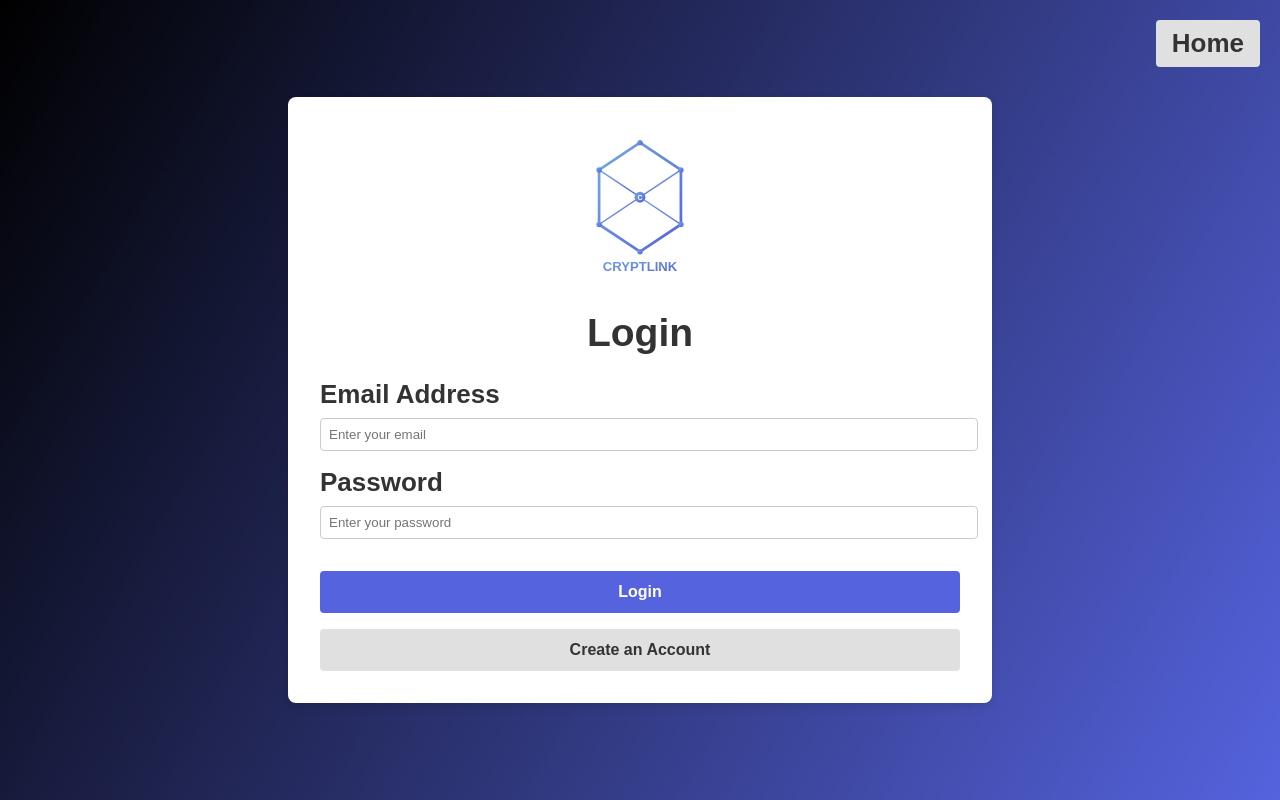
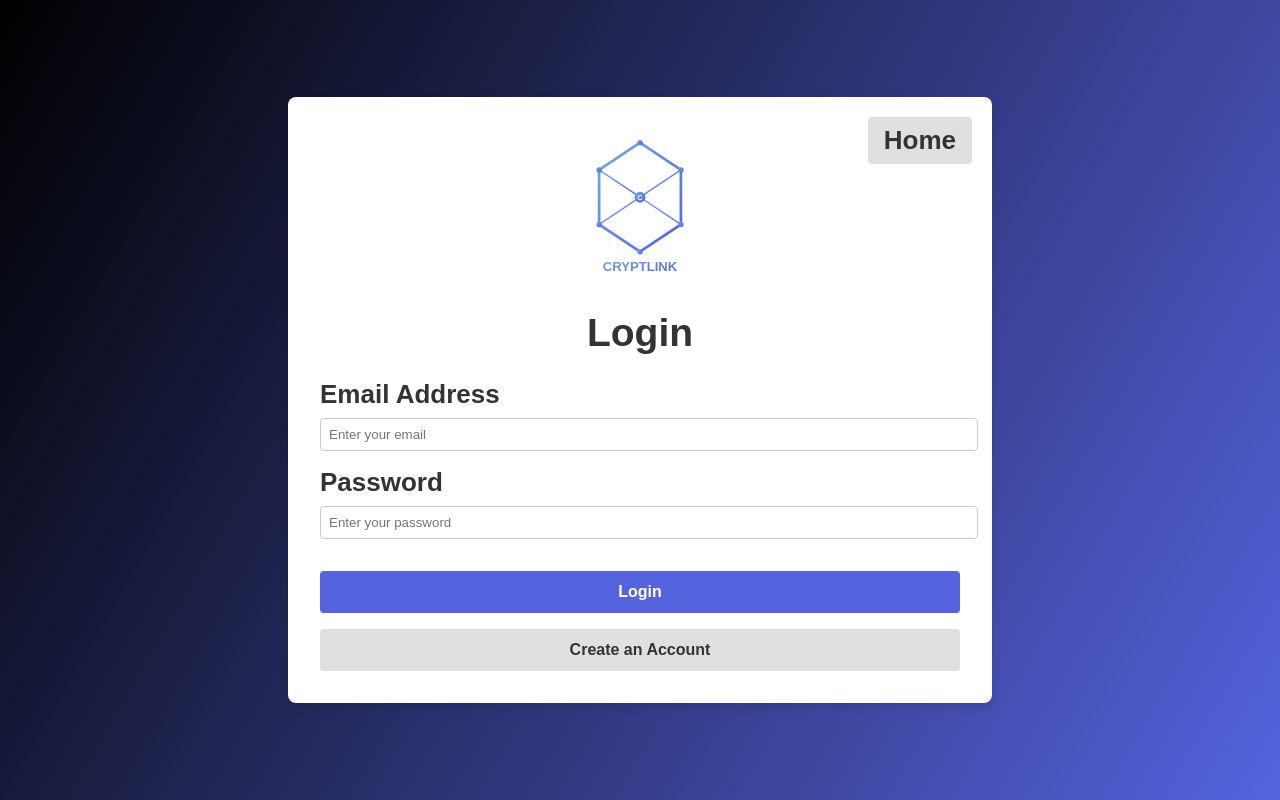
Before and after one commit to chysom9/CryptLink, a React (Create React App) app in the folder cryptlinkapp/: page /login in a window 1280 px wide. Built offline with nearby package versions, Linux system fonts and the light colour scheme.

Commit message:
chat comments gone

```diff
--- a/cryptlinkapp/src/App.js
+++ b/cryptlinkapp/src/App.js
@@ -4,11 +4,10 @@ import './css/App.css';
 import Home from "./JS/Home";
 import Registration from './JS/registration';
 import Login from './JS/login';
-/*import { ReactComponent as CryptLogo } from "./SVG/crpyt_logo.svg";*/
+
 
 function App() {
-  // Toggle state to switch between Login and Registration views (unused with Router)
-  /*const [showLogin, setShowLogin] = useState(true);*/
+
 
   return (
     <Router>
@@ -18,7 +17,7 @@ function App() {
             <Route path="/Home" element={<Home />} />
             <Route path="/login" element={<Login />} />
             <Route path="/register" element={<Registration />} />
-            <Route path="*" element={<Home />} /> {/* Default route to home */}
+            <Route path="*" element={<Home />} />
           </Routes>
         </header>
       </div>
--- a/cryptlinkapp/src/JS/Home.js
+++ b/cryptlinkapp/src/JS/Home.js
@@ -1,6 +1,6 @@
 import React from "react";
 import { Link } from "react-router-dom";
-import "../css/Home.css";  // Updated path to CSS folder
+import "../css/Home.css";
 import { ReactComponent as HomeLogo } from "../SVG/home_logo.svg";
 
 function Home() {
--- a/cryptlinkapp/src/css/Home.css
+++ b/cryptlinkapp/src/css/Home.css
@@ -57,7 +57,7 @@ html, body, #root {
     color: #ffffff;
 }
 
-/* Responsive adjustments */
+
 @media (max-width: 768px) {
     .home-container h1 {
         font-size: 2rem;
--- a/cryptlinkapp/src/css/login.css
+++ b/cryptlinkapp/src/css/login.css
@@ -12,7 +12,7 @@ html, body, #root {
     justify-content: center;
     align-items: center;
     min-height: 100vh;
-    width: 100vw; /* Ensure full width */
+    width: 100vw;
     background: linear-gradient(120deg, #000000, #5563DE);
     font-family: Arial, sans-serif;
 }
@@ -21,7 +21,7 @@ html, body, #root {
     background: #ffffff;
     padding: 2rem;
     border-radius: 8px;
-    min-width: 500px !important; /* Ensure a wider layout */
+    min-width: 500px !important;
     max-width: 700px !important;
     width: 50% !important;
     box-shadow: 0 4px 8px rgba(0, 0, 0, 0.1);
@@ -85,7 +85,7 @@ button:hover {
     background-color: #4151c9;
 }
 
-/* Media query for responsiveness */
+
 @media (max-width: 768px) {
     .login-form {
         width: 80%;
@@ -94,10 +94,10 @@ button:hover {
 }
 
 .svg-logo {
-    width: 150px;  /* or 10rem, or 50%, etc. */
+    width: 150px;
     height: auto;
     display: block;
-    margin: 0 auto; /* Center if needed */
+    margin: 0 auto;
   }
 
 
@@ -118,22 +118,7 @@ button:hover {
     background-color: #d6d6d6;
 }
 
-/* Ensure the white form container has a fixed width and relative positioning
-.login-form,
-.registration-form {
-    background: #ffffff;
-    padding: 2rem;
-    border-radius: 8px;
-    width: 600px;       /* Fixed width */
- /*   max-width: 90%;
- /*   box-shadow: 0 4px 8px rgba(0, 0, 0, 0.1);
- /*   position: relative; /* So that absolute children are positioned within it */
- /*   text-align: center;
-/*    margin: 0 auto;     /* Center the form horizontally */
-/*}
-/*
 
-/* Home button positioned inside the white div */
 .home-button-top {
     position: absolute;
     top: 20px;
@@ -152,7 +137,7 @@ button:hover {
     background-color: #d6d6d6;
 }
 
-/* Media query for responsiveness */
+
 @media (max-width: 768px) {
     .login-form,
     .registration-form {
--- a/cryptlinkapp/src/css/registration.css
+++ b/cryptlinkapp/src/css/registration.css
@@ -1,4 +1,3 @@
-/* Registration.css */
 
 html, body, #root {
   height: 100%;
@@ -12,7 +11,7 @@ html, body, #root {
   justify-content: center;
   align-items: center;
   min-height: 100vh;
-  width: 100vw; /* Ensure full width */
+  width: 100vw;
   background: linear-gradient(120deg, #000000, #5563DE);
   font-family: Arial, sans-serif;
 }
@@ -21,14 +20,14 @@ html, body, #root {
   background: #ffffff;
   padding: 2rem;
   border-radius: 8px;
-  min-width: 500px !important; /* Ensure a wider layout */
+  min-width: 500px !important;
   max-width: 700px !important;
   width: 50% !important;
   box-shadow: 0 4px 8px rgba(0, 0, 0, 0.1);
   text-align: center;
 }
 
-/* Logo */
+
 .logo {
   font-size: 2rem;
   font-weight: bold;
@@ -85,7 +84,7 @@ button:hover {
   background-color: #4151c9;
 }
 
-/* Media query for responsiveness */
+
 @media (max-width: 768px) {
   .registration-form {
       width: 80%;
@@ -110,53 +109,29 @@ button:hover {
 }
 
 .svg-logo {
-  width: 150px;  /* or 10rem, or 50%, etc. */
+  width: 150px;
   height: auto;
   display: block;
-  margin: 0 auto; /* Center if needed */
+  margin: 0 auto;
 }
 
-/* Ensure the container is positioned relatively
-.login-container,
-.registration-container {
-    position: relative;
-}
-
-/* Home button in the top right corner */
-/* .home-button-top {
-    position: absolute;
-    top: 20px;
-    right: 20px;
-    background-color: #e0e0e0;
-    color: #333;
-    padding: 0.5rem 1rem;
-    border: none;
-    border-radius: 4px;
-    text-decoration: none;
-    font-weight: bold;
-    cursor: pointer;
-}
-
-.home-button-top:hover {
-    background-color: #d6d6d6;
-} */ */
 
 
-/* Ensure the white form container has a fixed width and relative positioning */
+
 .login-form,
 .registration-form {
     background: #ffffff;
     padding: 2rem;
     border-radius: 8px;
-    width: 600px;       /* Fixed width */
+    width: 600px;
     max-width: 90%;
     box-shadow: 0 4px 8px rgba(0, 0, 0, 0.1);
-    position: relative; /* So that absolute children are positioned within it */
+    position: relative;
     text-align: center;
-    margin: 0 auto;     /* Center the form horizontally */
+    margin: 0 auto;
 }
 
-/* Home button positioned inside the white div */
+
 .home-button-top {
     position: absolute;
     top: 20px;
@@ -175,7 +150,7 @@ button:hover {
     background-color: #d6d6d6;
 }
 
-/* Media query for responsiveness */
+
 @media (max-width: 768px) {
     .login-form,
     .registration-form {
```
Also changed, not shown: cryptlinkapp/src/JS/login.js (+11 -12 lines), cryptlinkapp/src/JS/registration.js (+14 -14 lines).
